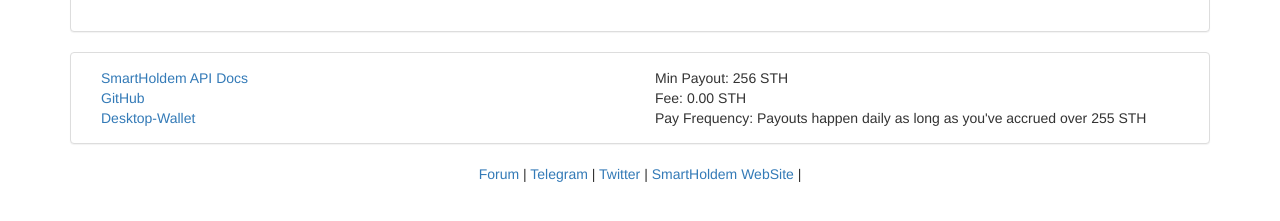
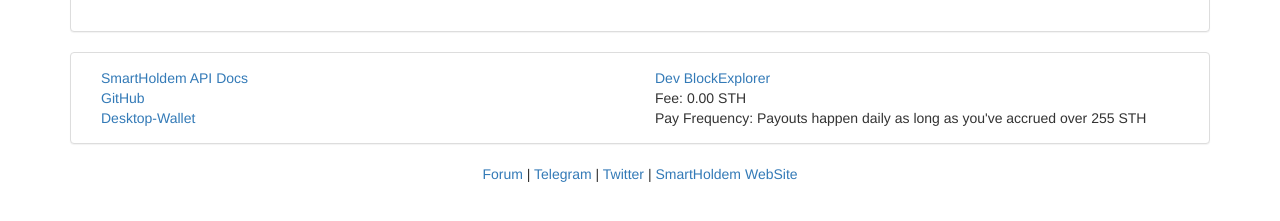
Before and after one commit to smartholdem/faucet, a website: page frontend/index.html in a window 1280 px wide. Shown: the part 393-614 px from the top of the page. Drawn offline with nearby package versions, Linux system fonts and the light colour scheme; no server answers.

Commit message:
links explorer

```diff
--- a/frontend/index.html
+++ b/frontend/index.html
@@ -52,14 +52,14 @@
                         <br><a target="_blank" href="https://github.com/smartholdem/smartholdem-wallet/releases/latest">Desktop-Wallet</a>
                     </div>
                     <div class="col-md-6">
-                        Min Payout: <span id="iMinPay">256</span> STH
+                        <a target="_blank" href="https://devexplorer.smartholdem.io/">Dev BlockExplorer</a>
                         <br>Fee: <span id="iFee">0.00</span> STH
                         <br>Pay Frequency: <span id="iFreq">Payouts happen daily as long as you've accrued over 255 STH</span>
                     </div>
                 </div>
             </div>
 
-            <center><a target="_blank" href="https://community.smartholdem.io">Forum</a> | <a target="_blank" href="https://t.me/smartholdem">Telegram</a> | <a target="_blank" href="https://twitter.com/smartholdem">Twitter</a> | <a target="_blank" href="https://smartholdem.io/">SmartHoldem WebSite</a> | <a target="_blank" href="https://devexplorer.smartholdem.io/"Dev BlockExplorer</a></center>
+            <center><a target="_blank" href="https://community.smartholdem.io">Forum</a> | <a target="_blank" href="https://t.me/smartholdem">Telegram</a> | <a target="_blank" href="https://twitter.com/smartholdem">Twitter</a> | <a target="_blank" href="https://smartholdem.io/">SmartHoldem WebSite</a></center>
         </div>
     </body>
 </html>
```
